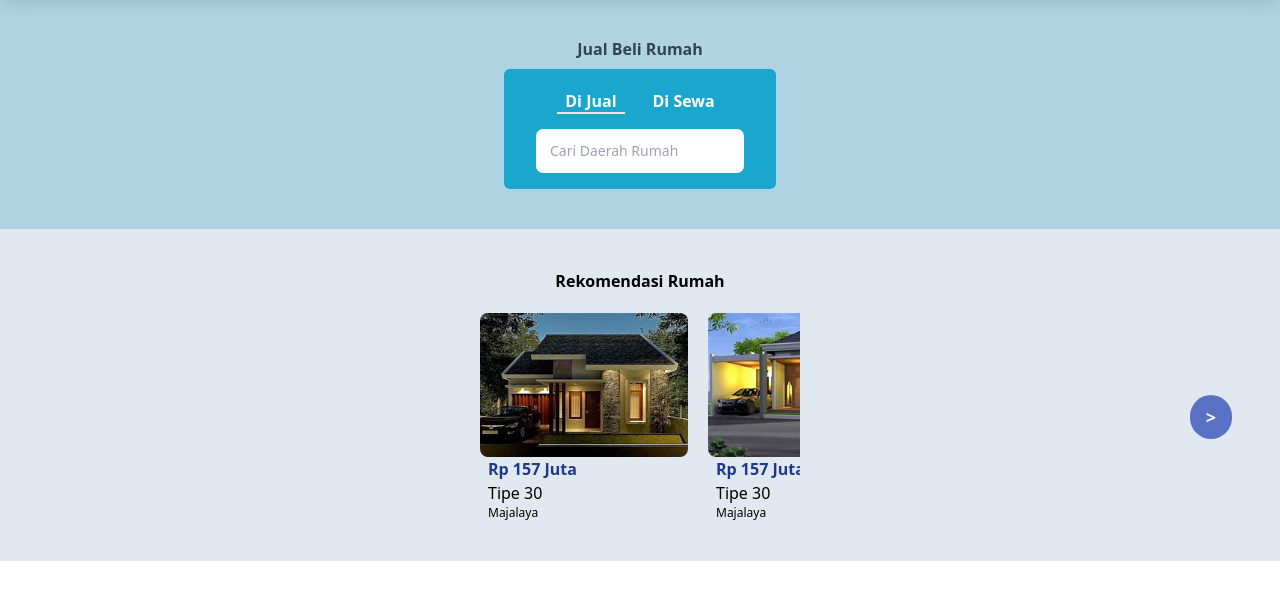
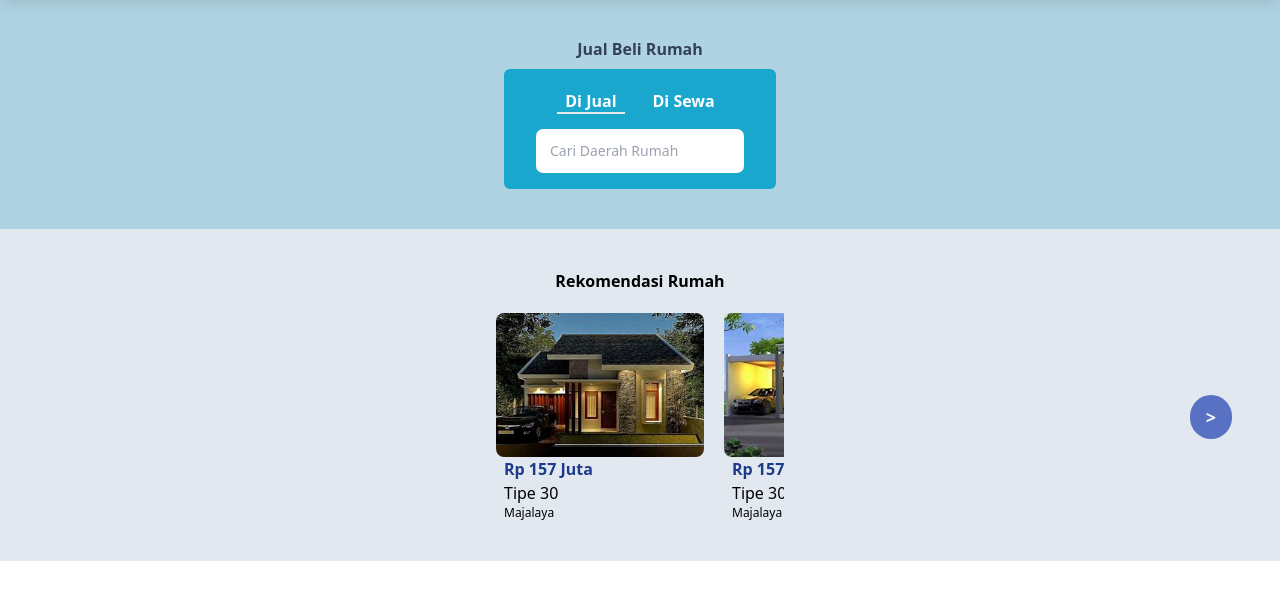
Before and after one commit to matiusdimas/web-perumahan-html, a website: page index.html in a window 1280 px wide. Shown: the part 67-666 px from the top of the page. Drawn offline with Linux system fonts and the light colour scheme.

Commit message:
udah bang

```diff
--- a/index.html
+++ b/index.html
@@ -62,7 +62,7 @@
     <div class="grid justify-center py-10 bg-slate-200">
         <div>
             <h1 class="text-center font-semibold mb-5">Rekomendasi Rumah</h1>
-            <div class="w-80">
+            <div class="w-72 mx-5">
                 <div id="content-gambar" class="flex w-full overflow-x-auto no-scrollbar gap-x-5  scroll-smooth">
                     <div id="left-gambar"
                         class="absolute hidden z-[99]  left-12 self-center bg-blue-800 px-4 py-2 text-white  font-semibold cursor-pointer opacity-75 text-lg rounded-full transition-all hover:opacity-100 active:bg-blue-950">
```
Also changed, not shown: dist/output.css.
